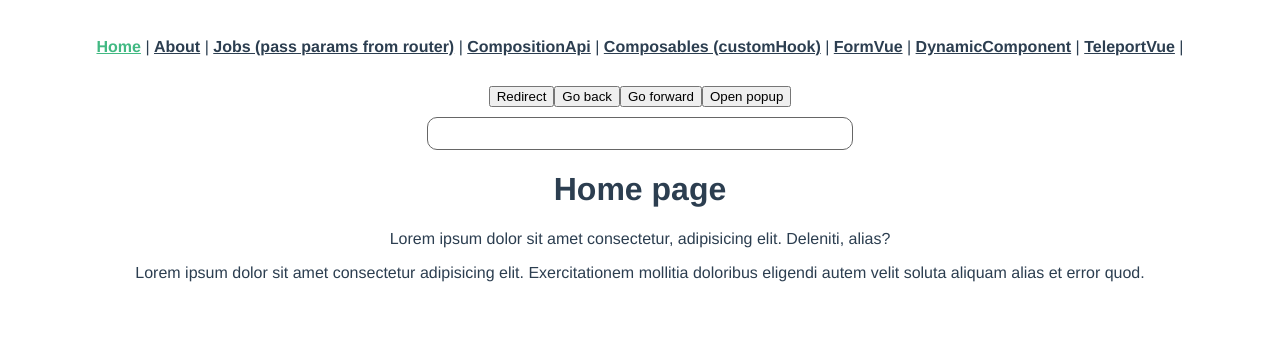
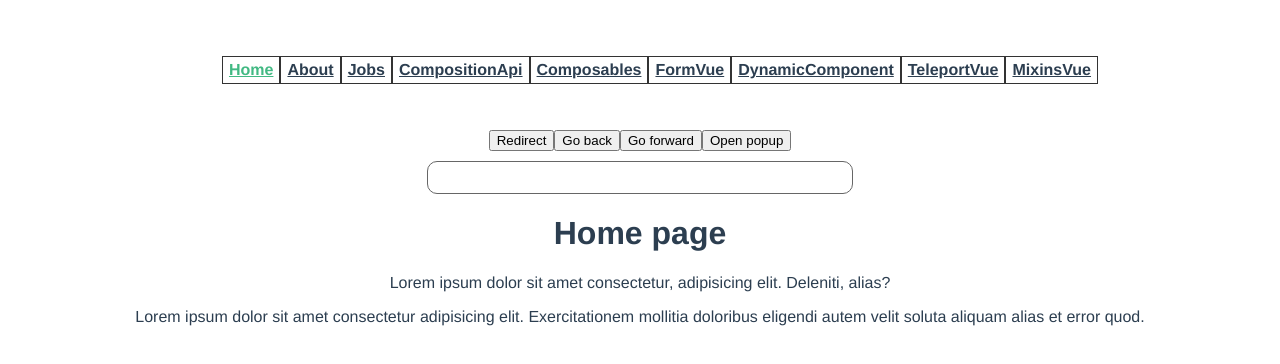
Before and after one commit to wilkersoh/vue-router, a Vue app: page / in a window 1280 px wide. Shown: the top 364 px of the page. Built offline with nearby package versions, Linux system fonts and the light colour scheme.

Commit message:
Updated automatic output routes loop

```diff
--- a/src/App.vue
+++ b/src/App.vue
@@ -1,14 +1,11 @@
 <template>
   <div id="nav">
-    <router-link to="/">Home</router-link> |
-
-    <!-- <router-link
-      v-for="(route, i) in routes"
-      :key="i"
-      :to="{ name: route.name }"
-    >
-      {{ route.name }}
-    </router-link> -->
+    <ul>
+      <li v-for="(route, i) in routes" :key="i">
+        <router-link :to="{ name: route.name }">{{ route.name }}</router-link>
+      </li>
+    </ul>
+    <!-- <router-link to="/">Home</router-link> |
 
     <router-link :to="{ name: 'About' }">About</router-link> |
     <router-link :to="{ name: 'Jobs' }"
@@ -27,7 +24,7 @@
     >
     |
     <router-link :to="{ name: 'TeleportVue' }">TeleportVue</router-link>
-    |
+    | -->
   </div>
 
   <button @click="redirect">Redirect</button>
@@ -55,9 +52,13 @@ export default {
     return { routes: [], showPopup: false, popupData: '', inputName: '' };
   },
   created() {
-    this.routes = routes;
-    console.log('routes :>> ', routes);
-    console.log('this.inputName :>> ', this.inputName);
+    const filtered = routes.filter((route) => {
+      if (!route.name || route.path.indexOf(':') >= 0) return false;
+
+      return true;
+    });
+
+    this.routes = filtered;
   },
   methods: {
     redirect() {
@@ -92,6 +93,17 @@ export default {
   padding: 30px;
 }
 
+#nav ul {
+  list-style: none;
+}
+
+#nav ul li {
+  display: inline-block;
+  border: 1px solid #333;
+  padding: 4px 6px;
+  margin-top: 2px;
+}
+
 #nav a {
   font-weight: bold;
   color: #2c3e50;
--- a/src/router/index.js
+++ b/src/router/index.js
@@ -9,6 +9,7 @@ import PostDetails from '../views/posts/PostDetails.vue';
 import FormVue from '../views/FormVue.vue';
 import DynamicComponent from '../views/DynamicComponent.vue';
 import TeleportVue from '../views/TeleportVue.vue';
+import MixinsVue from '../views/MixinsVue.vue';
 
 export const routes = [
   {
@@ -67,6 +68,11 @@ export const routes = [
     name: 'TeleportVue',
     component: TeleportVue,
   },
+  {
+    path: '/mixins',
+    name: 'MixinsVue',
+    component: MixinsVue,
+  },
   // redirect
   {
     path: '/all-jobs',
```
